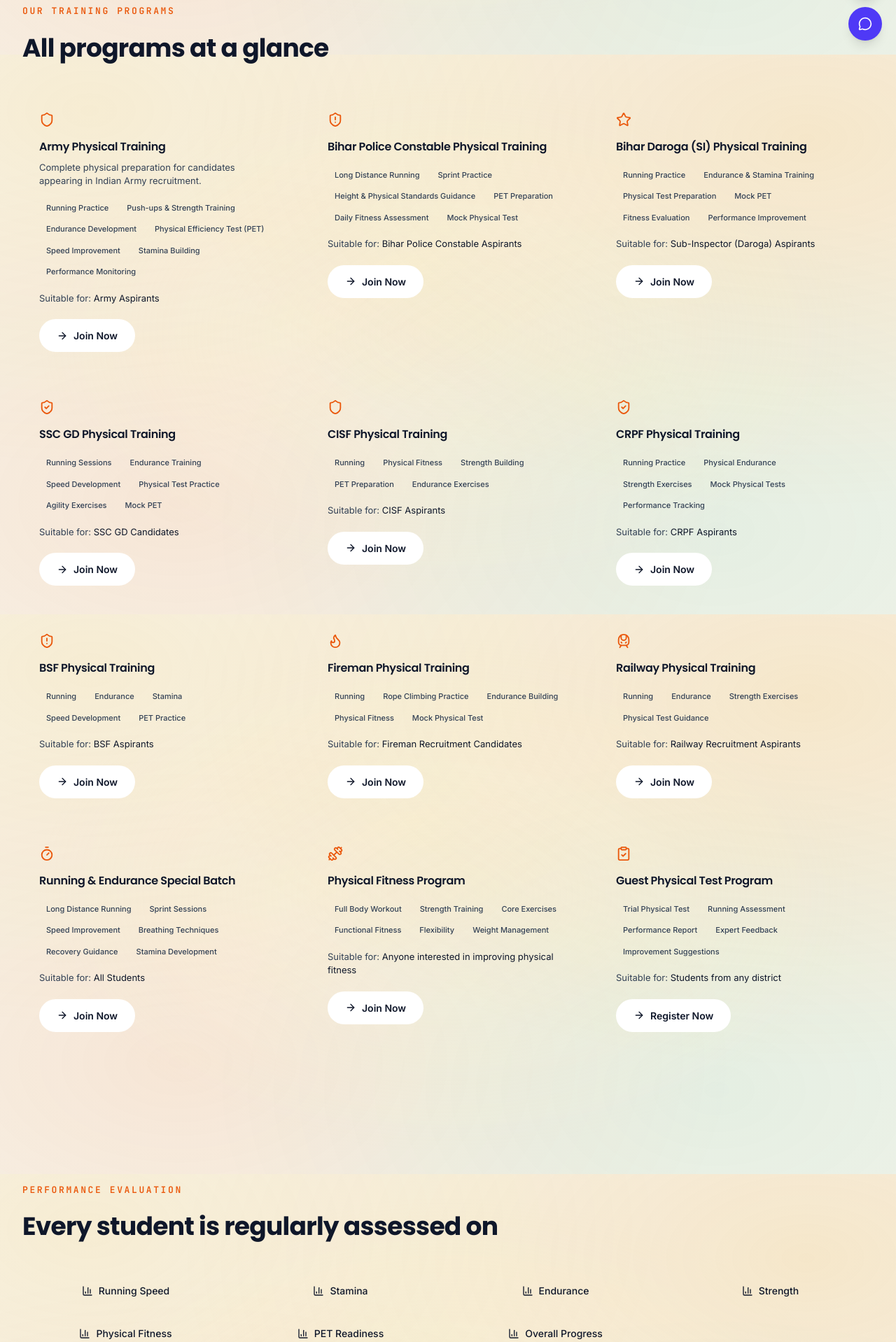
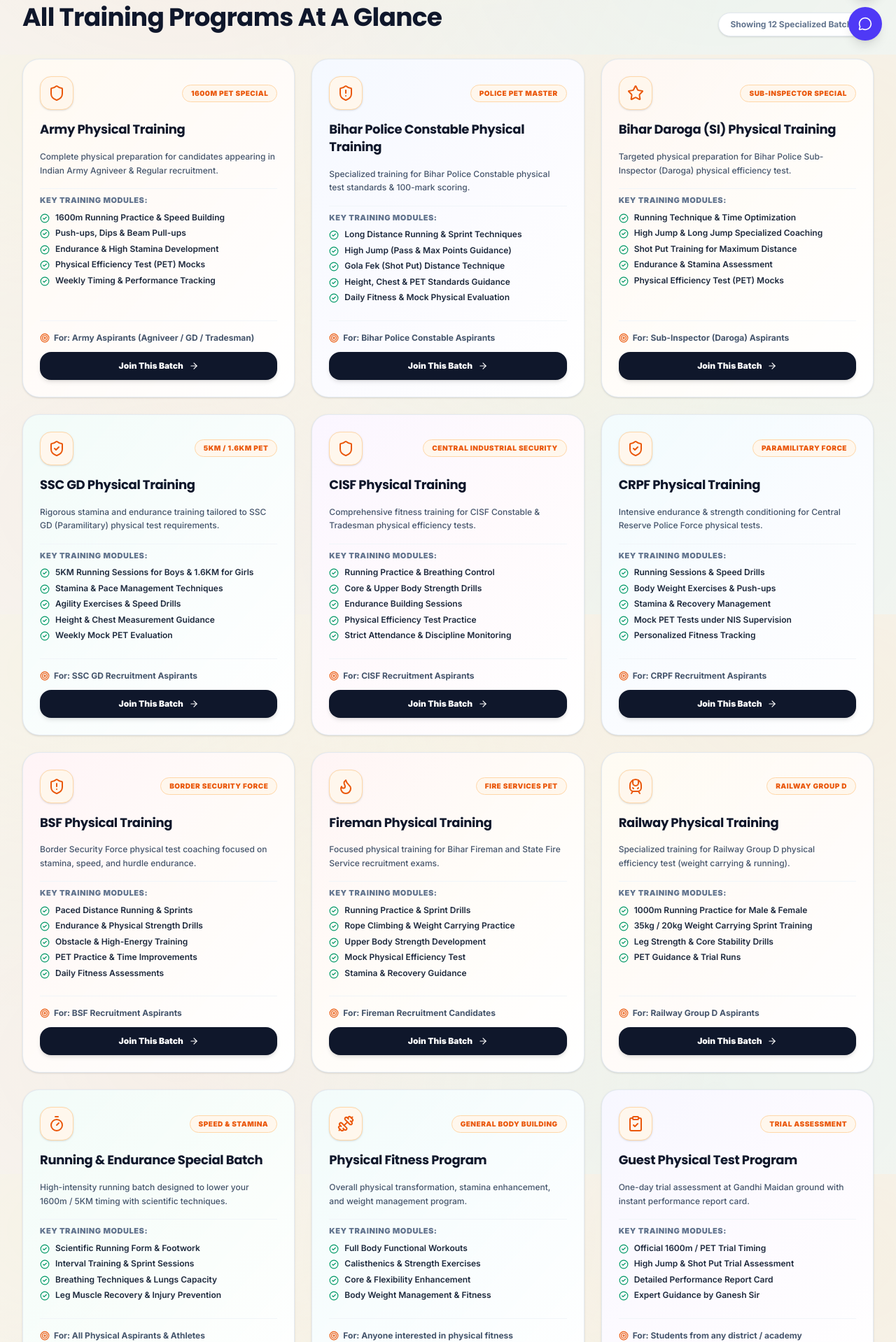
Before and after one commit to ashishdevopskp-stack/lakhisaraphysicalacademy_web, a Next.js app: page /courses/programs in a window 1280 px wide. Shown: the part 722-2640 px from the top of the page at 70% size. Built offline with nearby package versions, Linux system fonts and the light colour scheme.

Commit message:
feat: add foundational site pages including about, courses, admission form, and shared components

```diff
--- a/app/about/founderanddirector/page.tsx
+++ b/app/about/founderanddirector/page.tsx
@@ -64,9 +64,10 @@ export default function FounderAndDirector() {
                 <Button href={telHref(PHONE_NUMBER)} variant="primary" icon={Phone}>
                   Contact Now
                 </Button>
-                <Button href={telHref(PHONE_NUMBER)} variant="secondary" icon={ClipboardList}>
-                  Apply for Admission
+                <Button href="https://play.google.com/store/apps/details?id=com.lakhisarai.physical_academy" variant="secondary" icon={ClipboardList}>
+                  Apply for Admission (App)
                 </Button>
+
                 <Button href={whatsappHref()} variant="whatsapp" icon={MessageCircle}>
                   WhatsApp
                 </Button>
--- a/app/courses/page.tsx
+++ b/app/courses/page.tsx
@@ -39,9 +39,10 @@ export default function Courses() {
             </div>
 
             <div className="mt-8 flex flex-wrap items-center gap-3">
-              <Button href={telHref()} variant="primary" icon={ClipboardList}>
-                Apply for Admission
+              <Button href="https://play.google.com/store/apps/details?id=com.lakhisarai.physical_academy" variant="primary" icon={ClipboardList}>
+                Apply for Admission (App)
               </Button>
+
               <Button href={whatsappHref()} variant="secondary" icon={MessageCircle}>
                 WhatsApp Enquiry
               </Button>
--- a/app/courses/programs/page.tsx
+++ b/app/courses/programs/page.tsx
@@ -1,12 +1,27 @@
+// app/courses/programs/page.tsx
+
 import {
-  ArrowRight, Shield, ShieldCheck, ShieldAlert, Star, Flame, Dumbbell,
-  ClipboardCheck, TrainFront, Timer, BarChart3,
+  ArrowRight,
+  Shield,
+  ShieldCheck,
+  ShieldAlert,
+  Star,
+  Flame,
+  Dumbbell,
+  ClipboardCheck,
+  TrainFront,
+  Timer,
+  BarChart3,
+  CheckCircle2,
+  Zap,
+  Target,
+  Sparkles,
 } from "lucide-react";
 import Container from "../../components/Container";
 import Button from "../../components/Button";
-import Badge from "../../components/Badge";
 import { SectionGlow, CoursesSubNav, PILL_COLORS } from "../_shared";
 import { FadeInUp, ScrollFadeUp, StaggerList, StaggerItem } from "../_CoursesMotion";
+import { whatsappHref } from "../../lib/constants";
 
 export const metadata = {
   title: "Training Programs | Lakhisarai Physical Academy",
@@ -15,29 +30,200 @@ export const metadata = {
 };
 
 const PROGRAMS = [
-  { icon: Shield, title: "Army Physical Training", overview: "Complete physical preparation for candidates appearing in Indian Army recruitment.", includes: ["Running Practice", "Push-ups & Strength Training", "Endurance Development", "Physical Efficiency Test (PET)", "Speed Improvement", "Stamina Building", "Performance Monitoring"], suitableFor: "Army Aspirants" },
-  { icon: ShieldAlert, title: "Bihar Police Constable Physical Training", includes: ["Long Distance Running", "Sprint Practice", "Height & Physical Standards Guidance", "PET Preparation", "Daily Fitness Assessment", "Mock Physical Test"], suitableFor: "Bihar Police Constable Aspirants" },
-  { icon: Star, title: "Bihar Daroga (SI) Physical Training", includes: ["Running Practice", "Endurance & Stamina Training", "Physical Test Preparation", "Mock PET", "Fitness Evaluation", "Performance Improvement"], suitableFor: "Sub-Inspector (Daroga) Aspirants" },
-  { icon: ShieldCheck, title: "SSC GD Physical Training", includes: ["Running Sessions", "Endurance Training", "Speed Development", "Physical Test Practice", "Agility Exercises", "Mock PET"], suitableFor: "SSC GD Candidates" },
-  { icon: Shield, title: "CISF Physical Training", includes: ["Running", "Physical Fitness", "Strength Building", "PET Preparation", "Endurance Exercises"], suitableFor: "CISF Aspirants" },
-  { icon: ShieldCheck, title: "CRPF Physical Training", includes: ["Running Practice", "Physical Endurance", "Strength Exercises", "Mock Physical Tests", "Performance Tracking"], suitableFor: "CRPF Aspirants" },
-  { icon: ShieldAlert, title: "BSF Physical Training", includes: ["Running", "Endurance", "Stamina", "Speed Development", "PET Practice"], suitableFor: "BSF Aspirants" },
-  { icon: Flame, title: "Fireman Physical Training", includes: ["Running", "Rope Climbing Practice", "Endurance Building", "Physical Fitness", "Mock Physical Test"], suitableFor: "Fireman Recruitment Candidates" },
-  { icon: TrainFront, title: "Railway Physical Training", includes: ["Running", "Endurance", "Strength Exercises", "Physical Test Guidance"], suitableFor: "Railway Recruitment Aspirants" },
-  { icon: Timer, title: "Running & Endurance Special Batch", includes: ["Long Distance Running", "Sprint Sessions", "Speed Improvement", "Breathing Techniques", "Recovery Guidance", "Stamina Development"], suitableFor: "All Students" },
-  { icon: Dumbbell, title: "Physical Fitness Program", includes: ["Full Body Workout", "Strength Training", "Core Exercises", "Functional Fitness", "Flexibility", "Weight Management"], suitableFor: "Anyone interested in improving physical fitness" },
-  { icon: ClipboardCheck, title: "Guest Physical Test Program", includes: ["Trial Physical Test", "Running Assessment", "Performance Report", "Expert Feedback", "Improvement Suggestions"], suitableFor: "Students from any district", ctaLabel: "Register Now" },
+  {
+    icon: Shield,
+    title: "Army Physical Training",
+    badge: "1600m PET Special",
+    overview: "Complete physical preparation for candidates appearing in Indian Army Agniveer & Regular recruitment.",
+    includes: [
+      "1600m Running Practice & Speed Building",
+      "Push-ups, Dips & Beam Pull-ups",
+      "Endurance & High Stamina Development",
+      "Physical Efficiency Test (PET) Mocks",
+      "Weekly Timing & Performance Tracking",
+    ],
+    suitableFor: "Army Aspirants (Agniveer / GD / Tradesman)",
+    gradient: "from-amber-500/10 via-orange-500/5 to-transparent",
+  },
+  {
+    icon: ShieldAlert,
+    title: "Bihar Police Constable Physical Training",
+    badge: "Police PET Master",
+    overview: "Specialized training for Bihar Police Constable physical test standards & 100-mark scoring.",
+    includes: [
+      "Long Distance Running & Sprint Techniques",
+      "High Jump (Pass & Max Points Guidance)",
+      "Gola Fek (Shot Put) Distance Technique",
+      "Height, Chest & PET Standards Guidance",
+      "Daily Fitness & Mock Physical Evaluation",
+    ],
+    suitableFor: "Bihar Police Constable Aspirants",
+    gradient: "from-blue-500/10 via-indigo-500/5 to-transparent",
+  },
+  {
+    icon: Star,
+    title: "Bihar Daroga (SI) Physical Training",
+    badge: "Sub-Inspector Special",
+    overview: "Targeted physical preparation for Bihar Police Sub-Inspector (Daroga) physical efficiency test.",
+    includes: [
+      "Running Technique & Time Optimization",
+      "High Jump & Long Jump Specialized Coaching",
+      "Shot Put Training for Maximum Distance",
+      "Endurance & Stamina Assessment",
+      "Physical Efficiency Test (PET) Mocks",
+    ],
+    suitableFor: "Sub-Inspector (Daroga) Aspirants",
+    gradient: "from-[#ea580c]/10 via-amber-500/5 to-transparent",
+  },
+  {
+    icon: ShieldCheck,
+    title: "SSC GD Physical Training",
+    badge: "5KM / 1.6KM PET",
+    overview: "Rigorous stamina and endurance training tailored to SSC GD (Paramilitary) physical test requirements.",
+    includes: [
+      "5KM Running Sessions for Boys & 1.6KM for Girls",
+      "Stamina & Pace Management Techniques",
+      "Agility Exercises & Speed Drills",
+      "Height & Chest Measurement Guidance",
+      "Weekly Mock PET Evaluation",
+    ],
+    suitableFor: "SSC GD Recruitment Aspirants",
+    gradient: "from-emerald-500/10 via-teal-500/5 to-transparent",
+  },
+  {
+    icon: Shield,
+    title: "CISF Physical Training",
+    badge: "Central Industrial Security",
+    overview: "Comprehensive fitness training for CISF Constable & Tradesman physical efficiency tests.",
+    includes: [
+      "Running Practice & Breathing Control",
+      "Core & Upper Body Strength Drills",
+      "Endurance Building Sessions",
+      "Physical Efficiency Test Practice",
+      "Strict Attendance & Discipline Monitoring",
+    ],
+    suitableFor: "CISF Recruitment Aspirants",
+    gradient: "from-purple-500/10 via-pink-500/5 to-transparent",
+  },
+  {
+    icon: ShieldCheck,
+    title: "CRPF Physical Training",
+    badge: "Paramilitary Force",
+    overview: "Intensive endurance & strength conditioning for Central Reserve Police Force physical tests.",
+    includes: [
+      "Running Sessions & Speed Drills",
+      "Body Weight Exercises & Push-ups",
+      "Stamina & Recovery Management",
+      "Mock PET Tests under NIS Supervision",
+      "Personalized Fitness Tracking",
+    ],
+    suitableFor: "CRPF Recruitment Aspirants",
+    gradient: "from-cyan-500/10 via-blue-500/5 to-transparent",
+  },
+  {
+    icon: ShieldAlert,
+    title: "BSF Physical Training",
+    badge: "Border Security Force",
+    overview: "Border Security Force physical test coaching focused on stamina, speed, and hurdle endurance.",
+    includes: [
+      "Paced Distance Running & Sprints",
+      "Endurance & Physical Strength Drills",
+      "Obstacle & High-Energy Training",
+      "PET Practice & Time Improvements",
+      "Daily Fitness Assessments",
+    ],
+    suitableFor: "BSF Recruitment Aspirants",
+    gradient: "from-rose-500/10 via-orange-500/5 to-transparent",
+  },
+  {
+    icon: Flame,
+    title: "Fireman Physical Training",
+    badge: "Fire Services PET",
+    overview: "Focused physical training for Bihar Fireman and State Fire Service recruitment exams.",
+    includes: [
+      "Running Practice & Sprint Drills",
+      "Rope Climbing & Weight Carrying Practice",
+      "Upper Body Strength Development",
+      "Mock Physical Efficiency Test",
+      "Stamina & Recovery Guidance",
+    ],
+    suitableFor: "Fireman Recruitment Candidates",
+    gradient: "from-red-500/10 via-amber-500/5 to-transparent",
+  },
+  {
+    icon: TrainFront,
+    title: "Railway Physical Training",
+    badge: "Railway Group D",
+    overview: "Specialized training for Railway Group D physical efficiency test (weight carrying & running).",
+    includes: [
+      "1000m Running Practice for Male & Female",
+      "35kg / 20kg Weight Carrying Sprint Training",
+      "Leg Strength & Core Stability Drills",
+      "PET Guidance & Trial Runs",
+    ],
+    suitableFor: "Railway Group D Aspirants",
+    gradient: "from-yellow-500/10 via-orange-500/5 to-transparent",
+  },
+  {
+    icon: Timer,
+    title: "Running & Endurance Special Batch",
+    badge: "Speed & Stamina",
+    overview: "High-intensity running batch designed to lower your 1600m / 5KM timing with scientific techniques.",
+    includes: [
+      "Scientific Running Form & Footwork",
+      "Interval Training & Sprint Sessions",
+      "Breathing Techniques & Lungs Capacity",
+      "Leg Muscle Recovery & Injury Prevention",
+    ],
+    suitableFor: "All Physical Aspirants & Athletes",
+    gradient: "from-emerald-500/10 via-green-500/5 to-transparent",
+  },
+  {
+    icon: Dumbbell,
+    title: "Physical Fitness Program",
+    badge: "General Body Building",
+    overview: "Overall physical transformation, stamina enhancement, and weight management program.",
+    includes: [
+      "Full Body Functional Workouts",
+      "Calisthenics & Strength Exercises",
+      "Core & Flexibility Enhancement",
+      "Body Weight Management & Fitness",
+    ],
+    suitableFor: "Anyone interested in physical fitness",
+    gradient: "from-teal-500/10 via-cyan-500/5 to-transparent",
+  },
+  {
+    icon: ClipboardCheck,
+    title: "Guest Physical Test Program",
+    badge: "Trial Assessment",
+    overview: "One-day trial assessment at Gandhi Maidan ground with instant performance report card.",
+    includes: [
+      "Official 1600m / PET Trial Timing",
+      "High Jump & Shot Put Trial Assessment",
+      "Detailed Performance Report Card",
+      "Expert Guidance by Ganesh Sir",
+    ],
+    suitableFor: "Students from any district / academy",
+    ctaLabel: "Register for Trial",
+    gradient: "from-indigo-500/10 via-purple-500/5 to-transparent",
+  },
 ];
 
 const EVALUATION_CRITERIA = [
-  "Running Speed", "Stamina", "Endurance", "Strength",
-  "Physical Fitness", "PET Readiness", "Overall Progress",
+  "1600m Running Speed",
+  "High Jump Clearance",
+  "Shot Put Distance",
+  "Endurance & Lungs Capacity",
+  "Physical Fitness & Weight",
+  "PET Exam Readiness",
+  "Weekly Progress Tracking",
 ];
 
 export default function Programs() {
   return (
     <>
-      <section id="top" className="relative overflow-hidden pb-16 pt-16 sm:pb-24 sm:pt-24">
+      {/* Hero Header */}
+      <section id="top" className="relative overflow-hidden pb-12 pt-16 sm:pb-20 sm:pt-24">
         <SectionGlow variant={1} />
         <Container>
           <div className="mb-10">
@@ -45,83 +231,142 @@ export default function Programs() {
           </div>
 
           <FadeInUp className="max-w-[62ch]">
-            <p className="font-mono text-[13px] font-semibold uppercase tracking-[0.2em] text-signal">
-              Training Programs
+            <p className="font-mono text-[13px] font-semibold uppercase tracking-[0.2em] text-[#ea580c]">
+              Recruitment Specific Batches
             </p>
-            <h1 className="font-display mt-5 max-w-[22ch] text-[34px] font-extrabold leading-[1.1] sm:text-[44px] lg:text-[52px]">
-              A Program for <span className="text-gradient-brand">Every Recruitment Goal</span>
+            <h1 className="font-display mt-4 max-w-[22ch] text-[34px] font-black leading-[1.1] sm:text-[44px] lg:text-[52px] text-slate-900">
+              A Program for <span className="text-[#ea580c]">Every Recruitment Goal</span>
             </h1>
-            <p className="font-body mt-6 max-w-[54ch] text-[15.5px] leading-relaxed text-text-muted">
+            <p className="font-body mt-5 max-w-[54ch] text-[15.5px] leading-relaxed text-slate-600 font-medium">
               From Army and Bihar Police to SSC GD, CISF, CRPF, BSF, Railway,
-              and Fireman recruitment — each program is built around the
-              physical standards of that exam.
+              and Fireman recruitment — each program is built around the exact
+              physical efficiency standards of that exam.
             </p>
           </FadeInUp>
         </Container>
       </section>
 
-      <section className="py-16 sm:py-24">
+      {/* Main Programs Cards Section */}
+      <section className="py-12 sm:py-20 bg-slate-50/50">
         <Container>
-          <ScrollFadeUp>
-            <p className="font-mono text-[13px] font-semibold uppercase tracking-[0.2em] text-signal">
-              Our Training Programs
+          <ScrollFadeUp className="flex flex-col sm:flex-row sm:items-end justify-between gap-4 mb-8">
+            <div>
+              <span className="px-3.5 py-1 text-xs font-black uppercase tracking-wider bg-orange-100 text-[#ea580c] rounded-full">
+                Live Recruitment Batches
+              </span>
+              <h2 className="font-display text-[26px] font-black sm:text-[36px] text-slate-900 mt-2">
+                All Training Programs At A Glance
+              </h2>
+            </div>
+            <p className="text-xs font-bold text-slate-500 bg-white px-4 py-2 rounded-full border border-slate-200 shadow-sm w-fit">
+              Showing 12 Specialized Batches
             </p>
           </ScrollFadeUp>
-          <ScrollFadeUp delay={0.05}>
-            <h2 className="font-display mt-4 max-w-[28ch] text-[28px] font-bold sm:text-[36px]">
-              All programs at a glance
-            </h2>
-          </ScrollFadeUp>
 
-          <StaggerList className="mt-10 grid grid-cols-1 gap-5 sm:grid-cols-2 lg:grid-cols-3">
-            {PROGRAMS.map((p) => (
-              <StaggerItem key={p.title} hover className="card-flat flex flex-col p-6">
-                <p.icon size={22} className="text-signal" />
-                <h3 className="font-display mt-4 text-[16px] font-semibold text-text">{p.title}</h3>
+          <StaggerList className="grid grid-cols-1 gap-6 sm:grid-cols-2 lg:grid-cols-3">
+
+            {PROGRAMS.map((p) => {
+              const Icon = p.icon;
+              const whatsappMsg = encodeURIComponent(
+                `Hello Lakhisarai Physical Academy, I am interested in joining the ${p.title} batch. Please provide details.`
+              );
+
+              return (
+                <StaggerItem key={p.title}>
+                  <div className="relative h-full flex flex-col justify-between overflow-hidden rounded-3xl border border-slate-200/90 bg-white p-6 shadow-sm hover:shadow-xl hover:border-orange-300 hover:-translate-y-1 transition-all duration-300 group">
+                    {/* Background Soft Glow Gradient */}
+                    <div
+                      aria-hidden
+                      className={`absolute inset-0 bg-gradient-to-br ${p.gradient} opacity-50 group-hover:opacity-100 transition-opacity pointer-events-none`}
+                    />
+
+                    <div className="relative z-10 space-y-4">
+                      {/* Top Header */}
+                      <div className="flex items-center justify-between gap-2">
+                        <div className="flex h-12 w-12 items-center justify-center rounded-2xl bg-orange-50 text-[#ea580c] border border-orange-200 shadow-sm group-hover:bg-[#ea580c] group-hover:text-white transition-colors">
+                          <Icon size={24} />
+                        </div>
+
+                        <span className="px-3 py-1 text-[10px] font-black uppercase tracking-wider text-[#ea580c] bg-orange-50 rounded-full border border-orange-200">
+                          {p.badge}
+                        </span>
+                      </div>
+
+                      {/* Title */}
+                      <h3 className="font-display text-lg font-black text-slate-900 group-hover:text-[#ea580c] transition-colors leading-snug">
+                        {p.title}
+                      </h3>
+
                       {p.overview && (
-                  <p className="font-body mt-2 text-[13px] text-text-muted">{p.overview}</p>
+                        <p className="text-xs font-medium text-slate-600 leading-relaxed">
+                          {p.overview}
+                        </p>
                       )}
-                <div className="mt-4 flex flex-wrap gap-1.5">
+
+                      {/* Point-wise Includes List */}
+                      <div className="pt-2 border-t border-slate-100 space-y-2">
+                        <p className="text-[11px] font-black uppercase tracking-wider text-slate-500">
+                          Key Training Modules:
+                        </p>
+                        <ul className="space-y-1.5">
                           {p.includes.map((item) => (
-                    <Badge key={item}>{item}</Badge>
+                            <li
+                              key={item}
+                              className="flex items-start gap-2 text-xs font-semibold text-slate-800 leading-snug"
+                            >
+                              <CheckCircle2 size={14} className="text-emerald-600 shrink-0 mt-0.5" />
+                              <span>{item}</span>
+                            </li>
                           ))}
+                        </ul>
                       </div>
-                <p className="font-body mt-4 text-[13px] text-text-muted">
-                  Suitable for: <span className="text-text">{p.suitableFor}</span>
-                </p>
-                <div className="mt-5">
-                  <Button href="/courses/fees-admission#admission" variant="ghost" icon={ArrowRight}>
-                    {p.ctaLabel ?? "Join Now"}
-                  </Button>
+                    </div>
+
+                    {/* Footer / Suitable & CTA */}
+                    <div className="relative z-10 mt-6 pt-4 border-t border-slate-100 space-y-3">
+                      <div className="flex items-center gap-1.5 text-xs font-bold text-slate-600">
+                        <Target size={14} className="text-[#ea580c] shrink-0" />
+                        <span className="truncate">For: {p.suitableFor}</span>
+                      </div>
+
+                      <a
+                        href={whatsappHref(whatsappMsg)}
+                        target="_blank"
+                        rel="noopener noreferrer"
+                        className="flex items-center justify-center gap-2 w-full py-3 px-4 rounded-2xl bg-slate-900 text-white text-xs font-black hover:bg-[#ea580c] transition-colors shadow-md group-hover:shadow-orange-500/25"
+                      >
+                        <span>{p.ctaLabel ?? "Join This Batch"}</span>
+                        <ArrowRight size={14} />
+                      </a>
+                    </div>
                   </div>
                 </StaggerItem>
-            ))}
+              );
+            })}
           </StaggerList>
         </Container>
       </section>
 
+      {/* Performance Evaluation Criteria */}
       <section className="relative overflow-hidden py-16 sm:py-24">
         <SectionGlow variant={2} />
         <Container>
           <ScrollFadeUp>
-            <p className="font-mono text-[13px] font-semibold uppercase tracking-[0.2em] text-signal">
-              Performance Evaluation
-            </p>
-          </ScrollFadeUp>
-          <ScrollFadeUp delay={0.05}>
-            <h2 className="font-display mt-4 max-w-[36ch] text-[28px] font-bold sm:text-[36px]">
-              Every student is regularly assessed on
+            <span className="px-3.5 py-1 text-xs font-black uppercase tracking-wider bg-orange-100 text-[#ea580c] rounded-full">
+              Evaluation Matrix
+            </span>
+            <h2 className="font-display mt-3 max-w-[36ch] text-[28px] font-black sm:text-[36px] text-slate-900">
+              Every student is regularly assessed on:
             </h2>
           </ScrollFadeUp>
 
-          <StaggerList className="mt-10 grid grid-cols-2 gap-3 sm:grid-cols-4">
+          <StaggerList className="mt-8 grid grid-cols-2 gap-3 sm:grid-cols-4 lg:grid-cols-7">
             {EVALUATION_CRITERIA.map((item, i) => (
-              <StaggerItem
-                key={item}
-                className={`pill ${PILL_COLORS[i % PILL_COLORS.length]} flex items-center justify-center gap-2 py-3.5 text-center`}
-              >
-                <BarChart3 size={16} className="shrink-0" />
-                <span className="font-body text-[14px] font-medium">{item}</span>
+              <StaggerItem key={item}>
+                <div className="card-flat flex flex-col items-center justify-center gap-2 p-4 text-center bg-white border border-slate-200 rounded-2xl shadow-sm hover:border-orange-300 hover:shadow-md transition-all">
+                  <BarChart3 size={18} className="text-[#ea580c]" />
+                  <span className="font-body text-xs font-bold text-slate-800">{item}</span>
+                </div>
               </StaggerItem>
             ))}
           </StaggerList>
--- a/app/lib/constants.ts
+++ b/app/lib/constants.ts
@@ -2,6 +2,8 @@ export const PHONE_NUMBER = "917739776471";
 export const PHONE_NUMBER_ALT = "917903594008";
 export const PHONE_NUMBER_MAHESH = "917903594008";
 export const EMAIL = "ganeshkumar90067@gmail.com";
+export const PLAY_STORE_URL =
+  "https://play.google.com/store/apps/details?id=com.lakhisarai.physical_academy";
 export const WHATSAPP_DEFAULT_MESSAGE = encodeURIComponent(
   "Hi, I'd like to know more about admission at Lakhisarai Physical Academy."
 );
--- a/app/result/ResultsClient.tsx
+++ b/app/result/ResultsClient.tsx
@@ -519,9 +519,10 @@ function NextSuccessStoryCTA() {
             today and start your journey toward success.
           </p>
           <div className="mt-8 flex flex-wrap items-center justify-center gap-3">
-            <Button href={telHref()} variant="primary" icon={ClipboardList}>
-              Apply for Admission
+            <Button href="https://play.google.com/store/apps/details?id=com.lakhisarai.physical_academy" variant="primary" icon={ClipboardList}>
+              Apply for Admission (App)
             </Button>
+
             <Button
               href={`https://wa.me/${PHONE_NUMBER}`}
               variant="whatsapp"
```
Also changed, not shown: app/admission-form/page.tsx (+6 -7 lines), app/components/BatchTimetable.tsx (+5 -2 lines), app/components/Footer.tsx (+7 -3 lines), app/hero/page.tsx (+7 -4 lines). Lines whose indentation alone changed are shown as unchanged.
